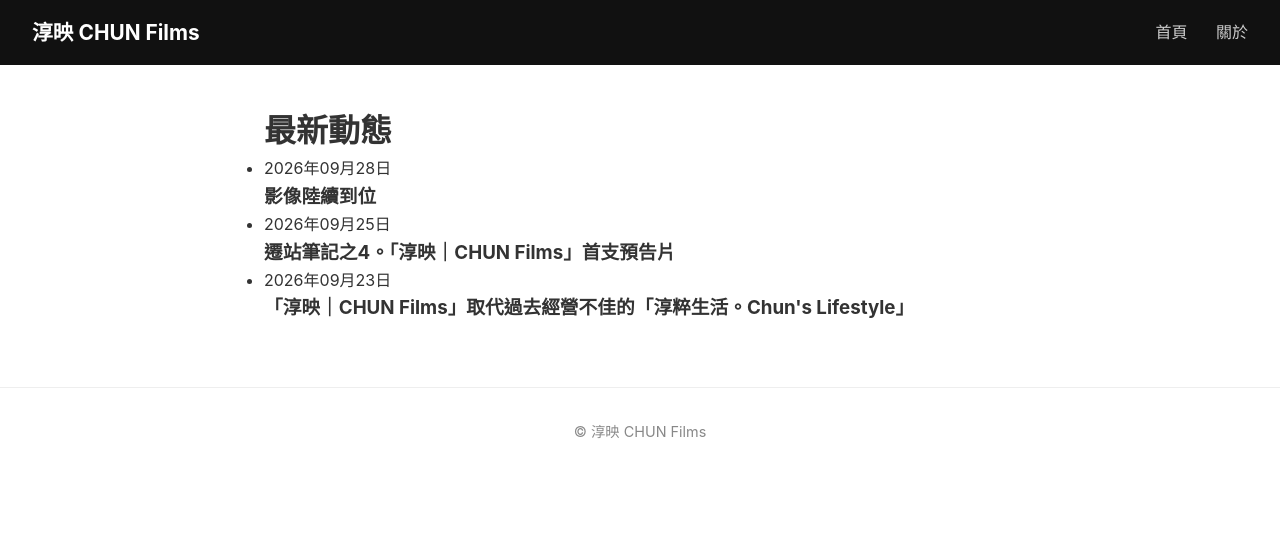
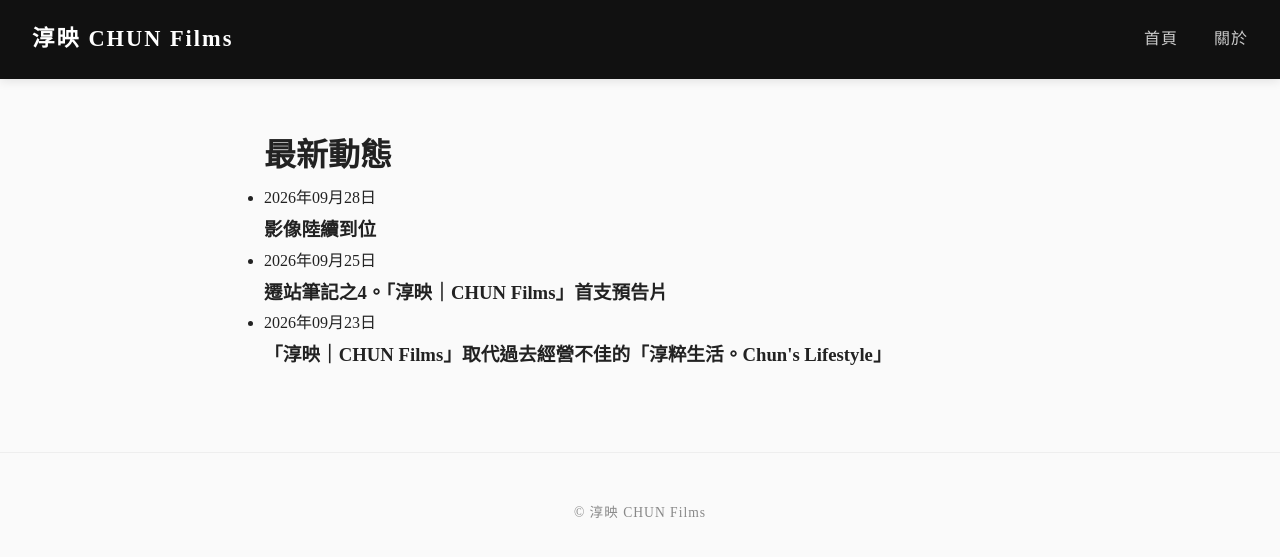
Before and after one commit to maochunweitw/chunfilms, a Jekyll site: the page built from index.html, in a window 1280 px wide. Shown: the top 557 px of the page. Built offline with Jekyll 4.4.1, drawn with Linux system fonts in a browser that asks for light colours.

Commit message:
Update default.html

```diff
--- a/_layouts/default.html
+++ b/_layouts/default.html
@@ -5,25 +5,65 @@
   <meta name="viewport" content="width=device-width, initial-scale=1.0">
   <title>{{ page.title }} | 淳映 CHUN Films</title>
   <style>
+    /* 全站基礎字體設定為經典宋體/明體 */
     * { box-sizing: border-box; margin: 0; padding: 0; }
-    body { font-family: -apple-system, BlinkMacSystemFont, "Segoe UI", Roboto, sans-serif; line-height: 1.6; color: #333; background: #fff; }
+    body {
+      font-family: "Songti TC", "Noto Serif TC", "PMingLiU", "MingLiU", serif;
+      line-height: 1.8;
+      color: #222;
+      background: #fafafa;
+    }
     a { color: inherit; text-decoration: none; }
 
-    /* 頂部導覽列 */
-    header { background: #111; color: #fff; padding: 1rem 2rem; display: flex; justify-content: space-between; align-items: center; }
-    .logo { font-size: 1.3rem; font-weight: bold; }
-    nav a { margin-left: 1.5rem; color: #ccc; }
-    nav a:hover { color: #fff; }
+    /* 頂部導覽列 Header */
+    header {
+      background: #111;
+      color: #fff;
+      padding: 1.2rem 2rem;
+      display: flex;
+      justify-content: space-between;
+      align-items: center;
+      box-shadow: 0 2px 10px rgba(0,0,0,0.1);
+    }
+    .logo {
+      font-size: 1.4rem;
+      font-weight: bold;
+      letter-spacing: 2px;
+      color: #fff;
+    }
+    nav a {
+      margin-left: 2rem;
+      color: #ccc;
+      font-size: 1rem;
+      letter-spacing: 1px;
+      transition: color 0.2s;
+    }
+    nav a:hover {
+      color: #fff;
+    }
 
     /* 頁面主要內容區域 */
-    main { max-width: 800px; margin: 2.5rem auto; padding: 0 1.5rem; }
+    main {
+      max-width: 800px;
+      margin: 3rem auto;
+      padding: 0 1.5rem;
+    }
 
-    /* 頁尾 */
-    footer { text-align: center; padding: 2rem; border-top: 1px solid #eee; color: #888; font-size: 0.9rem; margin-top: 4rem; }
+    /* 頁尾 Footer */
+    footer {
+      text-align: center;
+      padding: 3rem 1rem;
+      border-top: 1px solid #eee;
+      color: #888;
+      font-size: 0.85rem;
+      letter-spacing: 1px;
+      margin-top: 5rem;
+    }
   </style>
 </head>
 <body>
 
+  <!-- 導覽列：點擊首頁會準確返回首頁 -->
   <header>
     <a href="{{ '/' | relative_url }}" class="logo">淳映 CHUN Films</a>
     <nav>
@@ -32,6 +72,7 @@
     </nav>
   </header>
 
+  <!-- 文章與內容區域 -->
   <main>
     {{ content }}
   </main>
```
